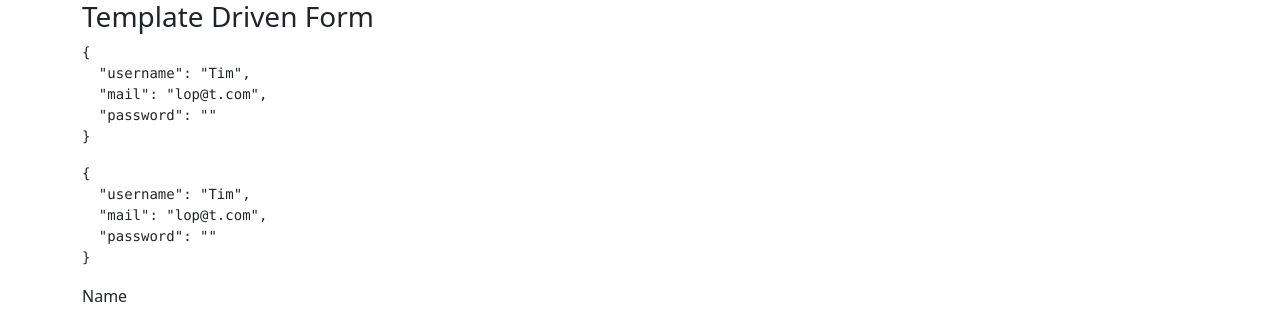
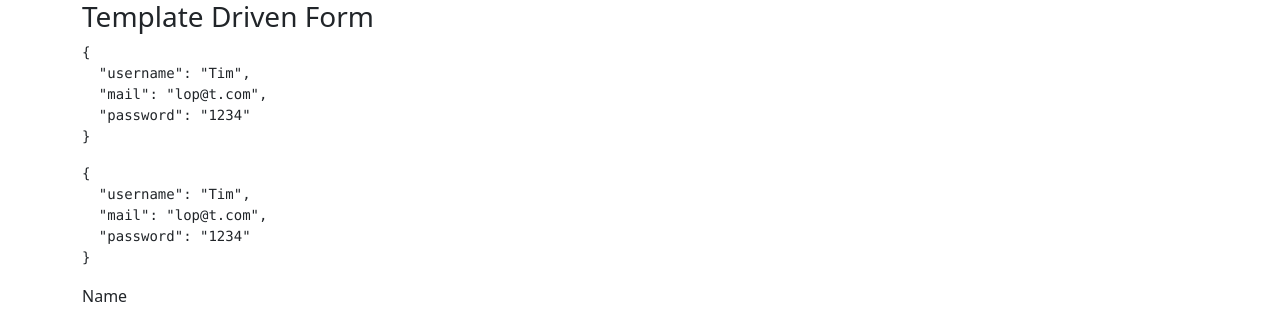
Before and after one commit to cse2020084/user-form, an Angular app: page /template-form in a window 1280 px wide. Shown: the top 316 px of the page. Built offline with nearby package versions, Linux system fonts and the light colour scheme.

Commit message:
Revise and pepared for next step

```diff
--- a/src/component/template-form/template/template.component.html
+++ b/src/component/template-form/template/template.component.html
@@ -1,6 +1,6 @@
 <div class="container">
     <h3>Template Driven Form</h3>
-    <form #userform="ngForm" class="form-group needs-validation " (ngSubmit)="onSubmit()">
+    <form #userform="ngForm" class="form-group needs-validation " (ngSubmit)="onSubmit(userform)">
         <pre>{{userform.value | json}}</pre>
         <pre>{{userModel | json}}</pre>
         <div class="mb-3 form-group">
--- a/src/component/template-form/template/template.component.ts
+++ b/src/component/template-form/template/template.component.ts
@@ -14,12 +14,13 @@ export class TemplateComponent implements OnInit {
   }
 
   ngOnInit(): void {
-    this.userModel=new User({username:'Tim',mail:'lop@t.com'});
+    this.userModel=new User({username:'Tim',mail:'lop@t.com',password:'1234'});
   }
 
-  onSubmit(){
+  onSubmit(userform){
     const forms=document.querySelector('.needs-validation');
     forms.classList.add('was-validated')
+    console.log('userform',userform)
   }
 
 
```
Also changed, not shown: src/component/user.ts (+11 -7 lines).
